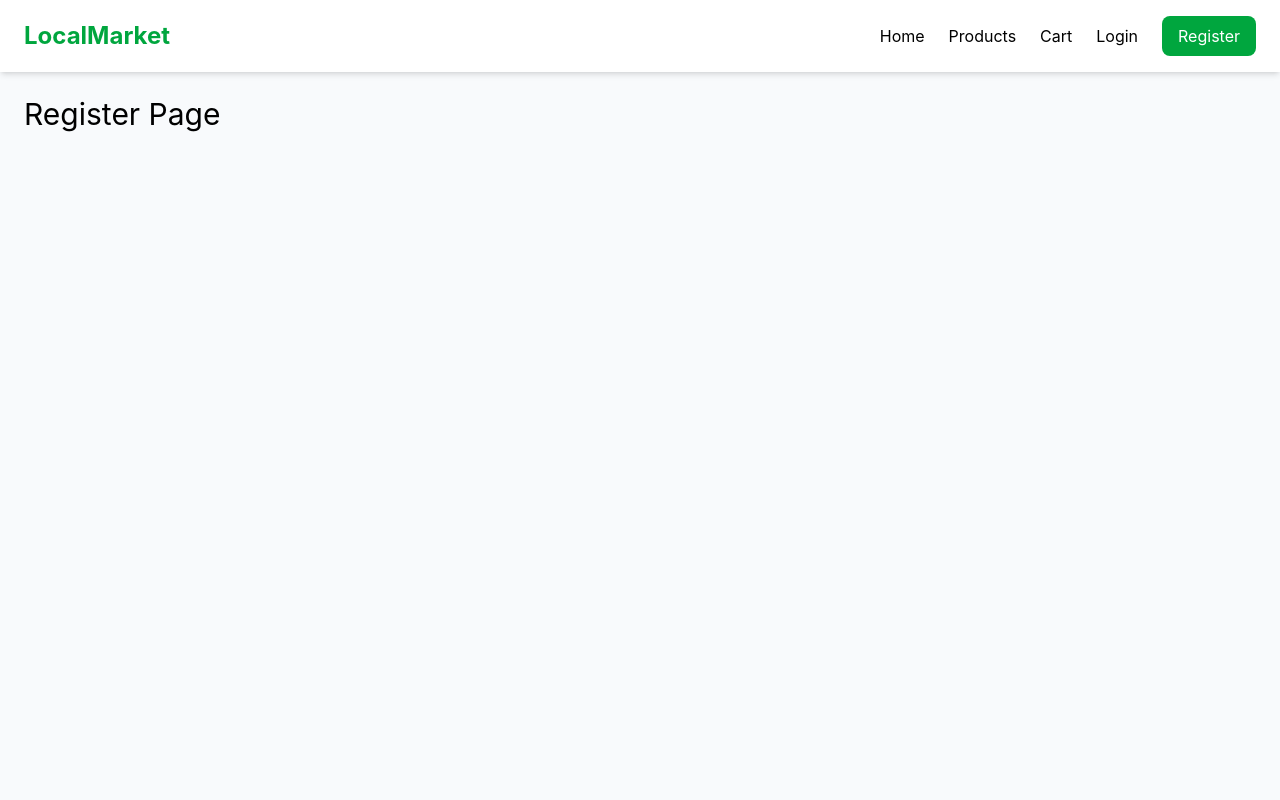
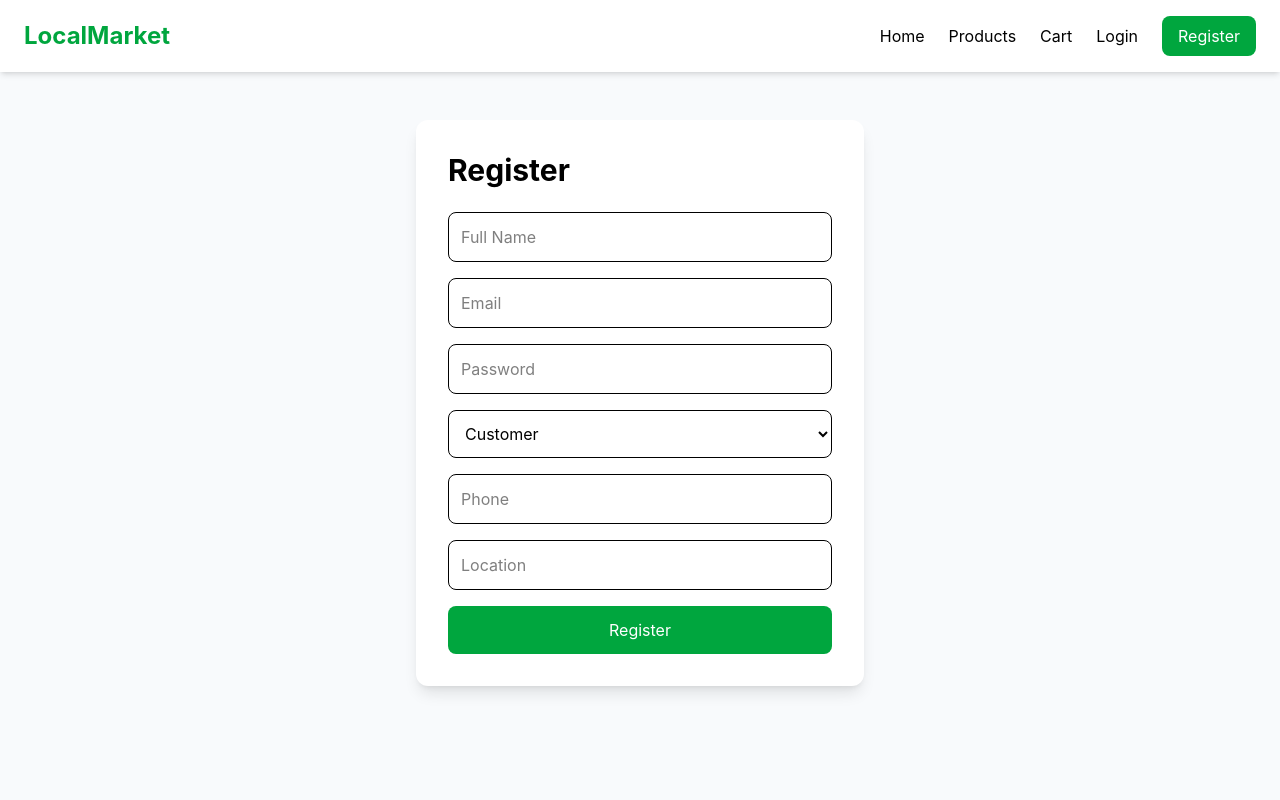
Before and after one commit to aditya25616/local-market-frontend, a React (Vite) app: page /register in a window 1280 px wide. Shown: the top 800 px of the page. Built offline with nearby package versions, Linux system fonts and the light colour scheme.

Commit message:
added register function

```diff
--- a/src/App.jsx
+++ b/src/App.jsx
@@ -8,6 +8,7 @@ import Cart from "./pages/Cart/Cart";
 import Checkout from "./pages/Checkout/Checkout";
 import CustomerDashboard from "./pages/Customer/CustomerDashboard";
 import Login from "./pages/Auth/Login";
+import Register from "./pages/Auth/Register";
 
 function App() {
   return (
@@ -18,7 +19,7 @@ function App() {
         <Routes>
           <Route path="/" element={<Home />} />
           <Route path="/login" element={<Login />} />
-          <Route path="/register" element={<h1 className="p-6 text-3xl">Register Page</h1>} />
+          <Route path="/register" element={<Register />} />
           <Route path="/products" element={<Products />} />
           <Route path="/products/:id" element={<ProductDetails />} />
           <Route path="/cart" element={<Cart />} />
--- a/src/pages/Auth/Register.jsx
+++ b/src/pages/Auth/Register.jsx
@@ -0,0 +1,67 @@
+import { useState } from "react";
+import { useNavigate } from "react-router-dom";
+import api from "../../services/api";
+
+function Register() {
+  const navigate = useNavigate();
+
+  const [form, setForm] = useState({
+    name: "",
+    email: "",
+    password: "",
+    role: "customer",
+    phone: "",
+    location: "",
+    shopName: "",
+  });
+
+  const handleChange = (e) => {
+    setForm({ ...form, [e.target.name]: e.target.value });
+  };
+
+  const handleSubmit = async (e) => {
+    e.preventDefault();
+
+    try {
+      const res = await api.post("/auth/register", form);
+
+      localStorage.setItem("token", res.data.token);
+      localStorage.setItem("user", JSON.stringify(res.data));
+
+      if (res.data.role === "vendor") navigate("/vendor-dashboard");
+      else navigate("/customer-dashboard");
+    } catch (err) {
+      alert(err.response?.data?.message || "Registration failed");
+    }
+  };
+
+  return (
+    <div className="max-w-md mx-auto mt-12 bg-white shadow-lg rounded-xl p-8">
+      <h1 className="text-3xl font-bold mb-6">Register</h1>
+
+      <form onSubmit={handleSubmit} className="space-y-4">
+        <input name="name" placeholder="Full Name" className="w-full border p-3 rounded-lg" onChange={handleChange} required />
+        <input name="email" type="email" placeholder="Email" className="w-full border p-3 rounded-lg" onChange={handleChange} required />
+        <input name="password" type="password" placeholder="Password" className="w-full border p-3 rounded-lg" onChange={handleChange} required />
+
+        <select name="role" className="w-full border p-3 rounded-lg" onChange={handleChange}>
+          <option value="customer">Customer</option>
+          <option value="vendor">Vendor</option>
+        </select>
+
+        <input name="phone" placeholder="Phone" className="w-full border p-3 rounded-lg" onChange={handleChange} />
+        <input name="location" placeholder="Location" className="w-full border p-3 rounded-lg" onChange={handleChange} />
+
+        {form.role === "vendor" && (
+          <input name="shopName" placeholder="Shop Name" className="w-full border p-3 rounded-lg" onChange={handleChange} />
+        )}
+
+        <button className="w-full bg-green-600 text-white py-3 rounded-lg">
+          Register
+        </button>
+      </form>
+    </div>
+  );
+}
+
+export default Register;
```
